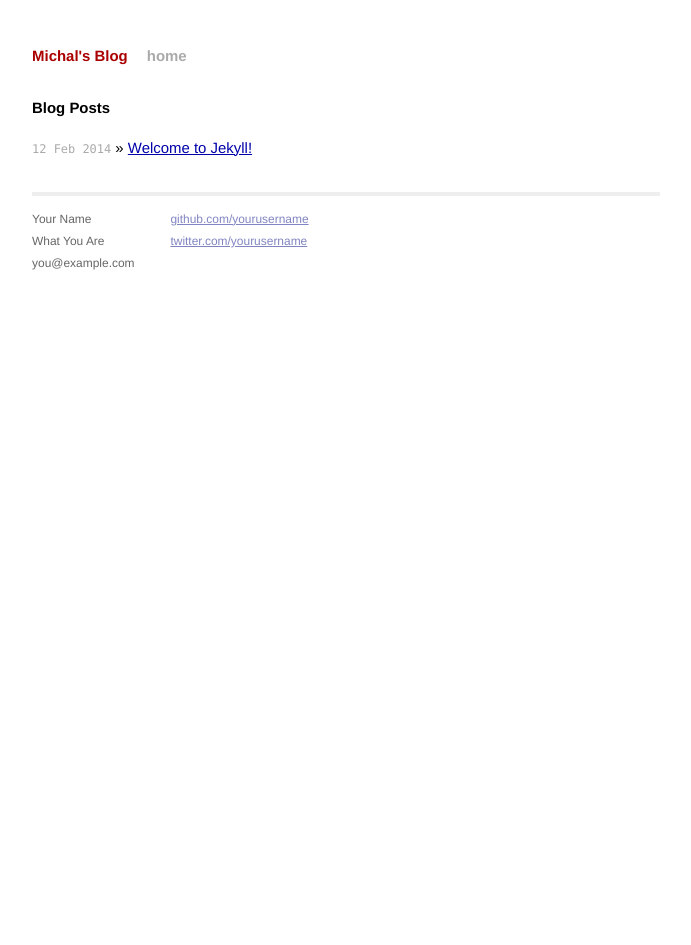
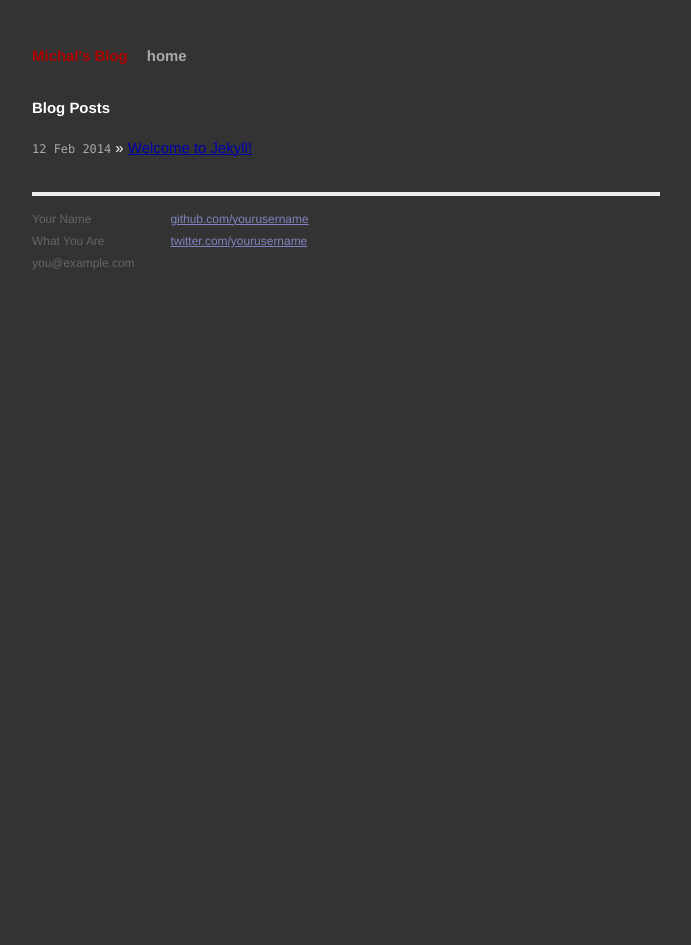
Before and after one commit to mgarbacz/blog.michalgarbacz.com, a Jekyll site: the page built from index.html, in a window 1280 px wide. Shown: the whole page, without its empty margins (294-985 px from the left). Built offline with Jekyll 4.4.1, drawn with Linux system fonts in a browser that asks for light colours; Markdown is read by kramdown in place of the engine named in the settings.

Commit message:
Change colors

```diff
--- a/css/main.css
+++ b/css/main.css
@@ -13,7 +13,8 @@
 html, body { height: 100%; }
 
 body {
-  background-color: #FFF;
+  background-color: #333;
+  color: #fff;
   font: 13.34px Helvetica, Arial, sans-serif;
   font-size: small;
   text-align: center;
```
